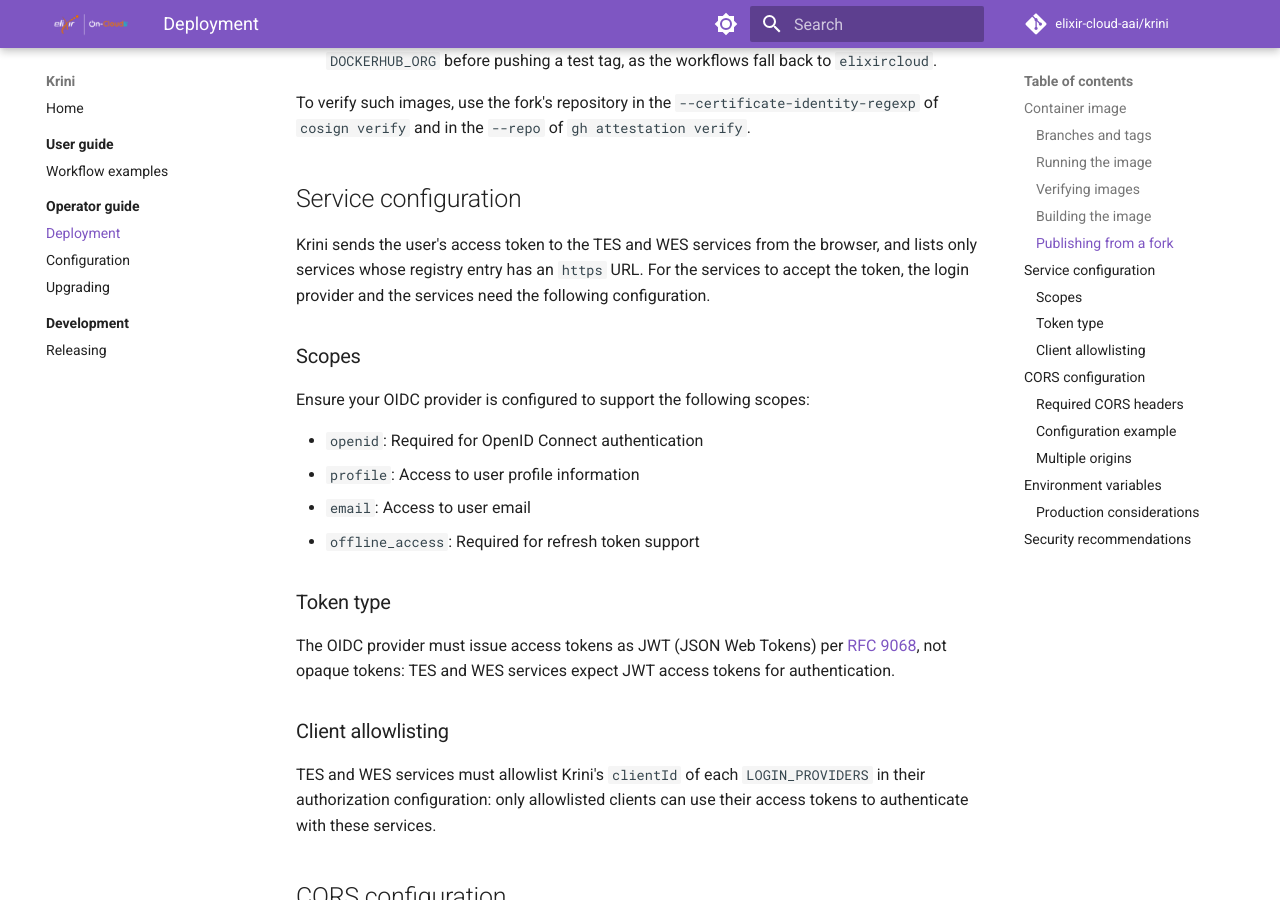
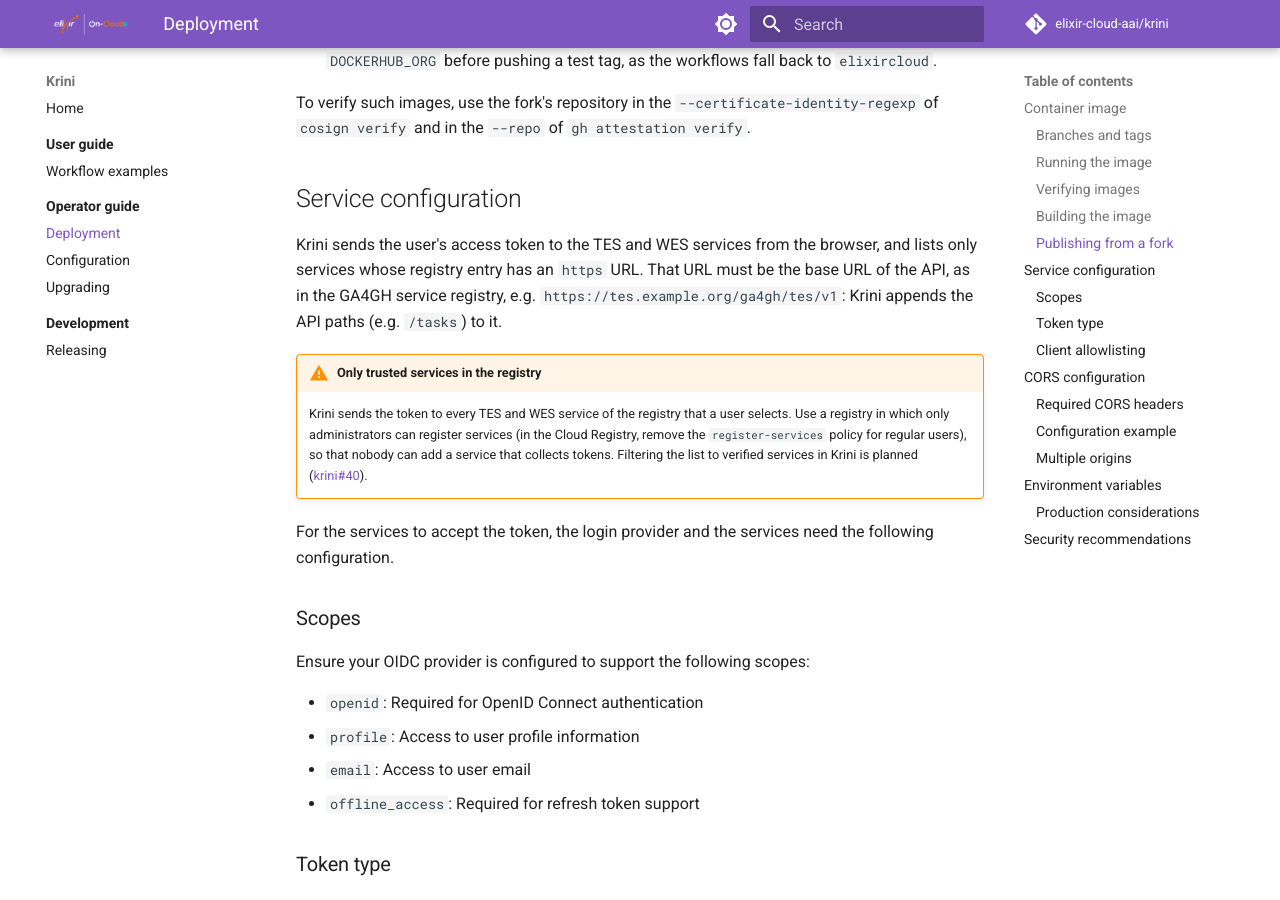
Before and after one commit to elixir-cloud-aai/krini, an MkDocs documentation site: the page built from docs/operator-guide/deployment.md, in a window 1280 px wide and 900 px high, scrolled down 2856 px. Built offline with MkDocs 1.6.1 and Material for MkDocs 9.7.7, drawn with Linux system fonts in a browser that asks for light colours; comment, search, counter and statistics services are not loaded.

Commit message:
docs: require API URLs and trusted registries
The operator guide says that registry URLs must be API base URLs, warns
that Krini sends the token to every listed service, so only
administrators may register services, and adds an upgrade note for TES
entries that hold only the host.

Refs #41, #44

Co-Authored-By: Claude Opus 5.5 <noreply@anthropic.com>

```diff
--- a/docs/operator-guide/deployment.md
+++ b/docs/operator-guide/deployment.md
@@ -144,6 +144,19 @@ To verify such images, use the fork's repository in the
 
 Krini sends the user's access token to the TES and WES services from the
 browser, and lists only services whose registry entry has an `https` URL.
+That URL must be the base URL of the API, as in the GA4GH service registry,
+e.g. `https://tes.example.org/ga4gh/tes/v1`: Krini appends the API paths
+(e.g. `/tasks`) to it.
+
+!!! warning "Only trusted services in the registry"
+    Krini sends the token to every TES and WES service of the registry that
+    a user selects. Use a registry in which only administrators can
+    register services (in the Cloud Registry, remove the
+    `register-services` policy for regular users), so that nobody can add
+    a service that collects tokens. Filtering the list to verified
+    services in Krini is planned
+    ([krini#40](https://github.com/elixir-cloud-aai/krini/issues/40)).
+
 For the services to accept the token, the login provider and the services
 need the following configuration.
 
```
Also changed, not shown: docs/operator-guide/upgrading.md (+7 -0 lines).
